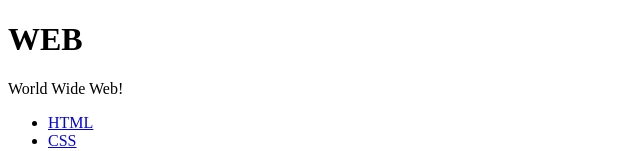
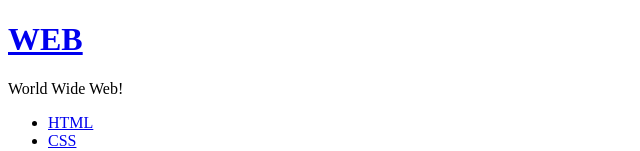
Before and after one commit to nwnp1/React_P, a React (Create React App) app in the folder react-app/: page / in a window 1280 px wide. Shown: the top 151 px of the page, without its empty margins (0-640 px from the left). Built offline with nearby package versions, Linux system fonts and the light colour scheme.

Commit message:
react_state
state 설정

```diff
--- a/react-app/src/App.js
+++ b/react-app/src/App.js
@@ -9,7 +9,9 @@ class App extends Component {
   constructor(props) {
     super(props);
     this.state = {
+      mode:'welcome',
       subject:{title:'WEB', sub:"World Wide Web!"},
+      welcome:{title:'Welcome', desc:'Hello, React!'},
       contents:[
         {id:1, title:'HTML', desc:'HTML is for ingotmation'},
         {id:2, title:'CSS', desc:'CSS is for design'},
--- a/react-app/src/components/Subject.js
+++ b/react-app/src/components/Subject.js
@@ -4,7 +4,8 @@ class Subject extends Component {
     render() {
       return (
         <header>
-            <h1>{this.props.title}</h1>
+            <h1><a href="/">{this.props.title}</a>
+            </h1>
             {this.props.sub}
         </header>
       );
```
